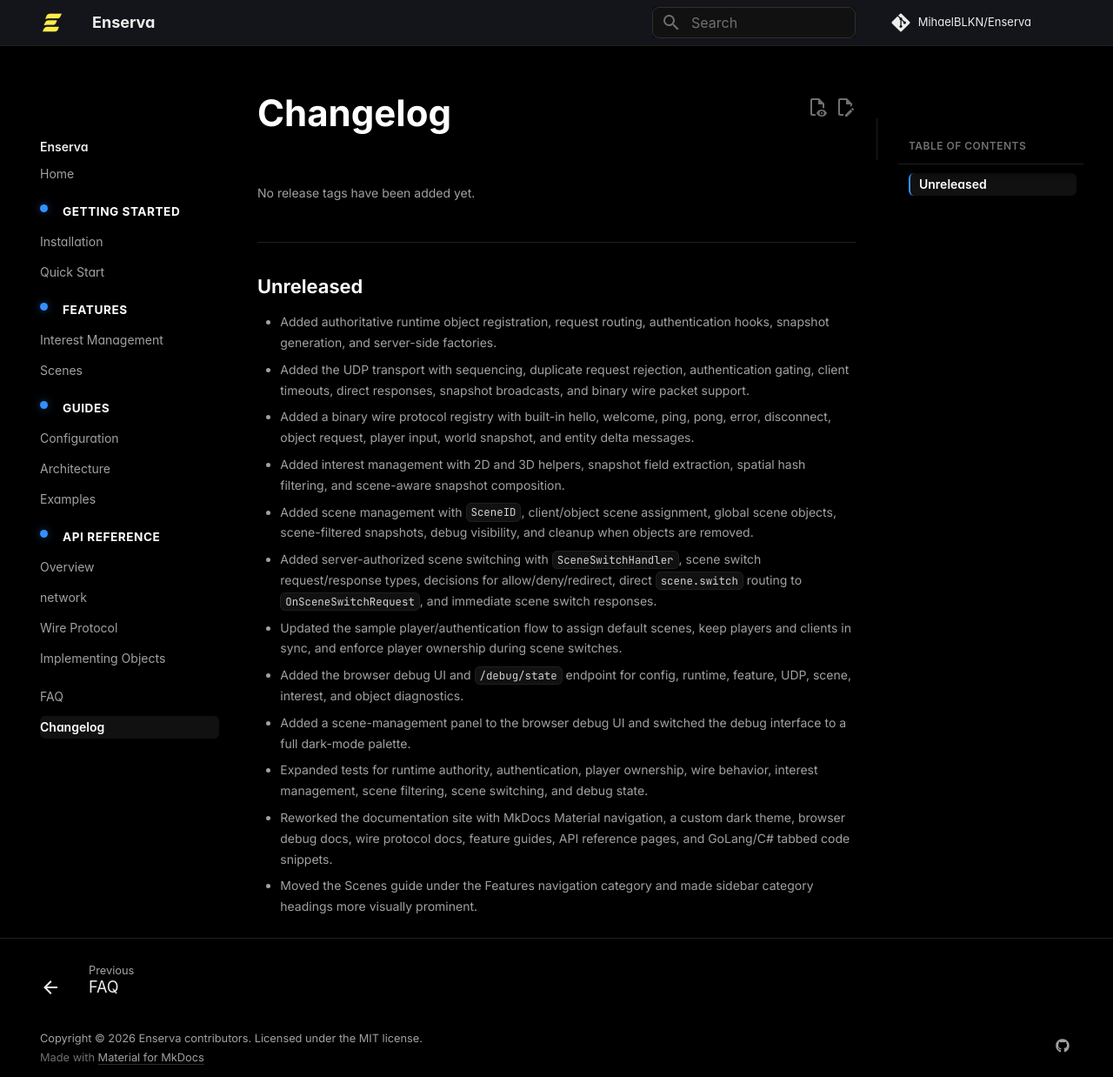
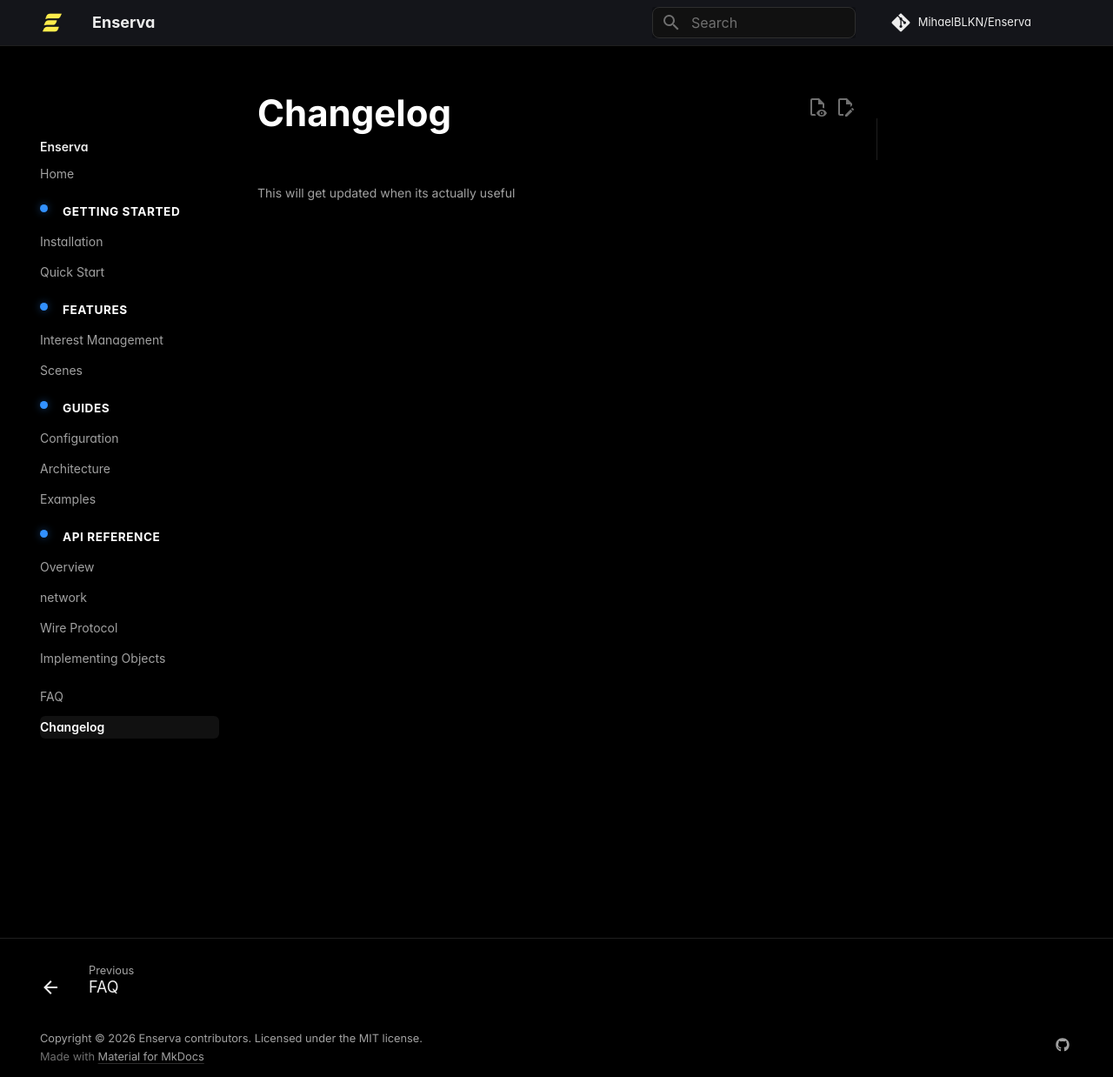
Before and after one commit to MihaelBLKN/Enserva, an MkDocs documentation site: the page built from documentation/docs/changelog.md, in a window 1280 px wide and 1238 px high. Shown: the whole window at 87% size. Built offline with MkDocs 1.6.1 and Material for MkDocs 9.7.7, drawn with Linux system fonts in a browser that asks for light colours; comment, search, counter and statistics services are not loaded.

Commit message:
Changelog notice

```diff
--- a/documentation/docs/changelog.md
+++ b/documentation/docs/changelog.md
@@ -1,18 +1,3 @@
 # Changelog
 
-No release tags have been added yet.
-
-## Unreleased
-
-- Added authoritative runtime object registration, request routing, authentication hooks, snapshot generation, and server-side factories.
-- Added the UDP transport with sequencing, duplicate request rejection, authentication gating, client timeouts, direct responses, snapshot broadcasts, and binary wire packet support.
-- Added a binary wire protocol registry with built-in hello, welcome, ping, pong, error, disconnect, object request, player input, world snapshot, and entity delta messages.
-- Added interest management with 2D and 3D helpers, snapshot field extraction, spatial hash filtering, and scene-aware snapshot composition.
-- Added scene management with `SceneID`, client/object scene assignment, global scene objects, scene-filtered snapshots, debug visibility, and cleanup when objects are removed.
-- Added server-authorized scene switching with `SceneSwitchHandler`, scene switch request/response types, decisions for allow/deny/redirect, direct `scene.switch` routing to `OnSceneSwitchRequest`, and immediate scene switch responses.
-- Updated the sample player/authentication flow to assign default scenes, keep players and clients in sync, and enforce player ownership during scene switches.
-- Added the browser debug UI and `/debug/state` endpoint for config, runtime, feature, UDP, scene, interest, and object diagnostics.
-- Added a scene-management panel to the browser debug UI and switched the debug interface to a full dark-mode palette.
-- Expanded tests for runtime authority, authentication, player ownership, wire behavior, interest management, scene filtering, scene switching, and debug state.
-- Reworked the documentation site with MkDocs Material navigation, a custom dark theme, browser debug docs, wire protocol docs, feature guides, API reference pages, and GoLang/C# tabbed code snippets.
-- Moved the Scenes guide under the Features navigation category and made sidebar category headings more visually prominent.
+This will get updated when its actually useful
```
